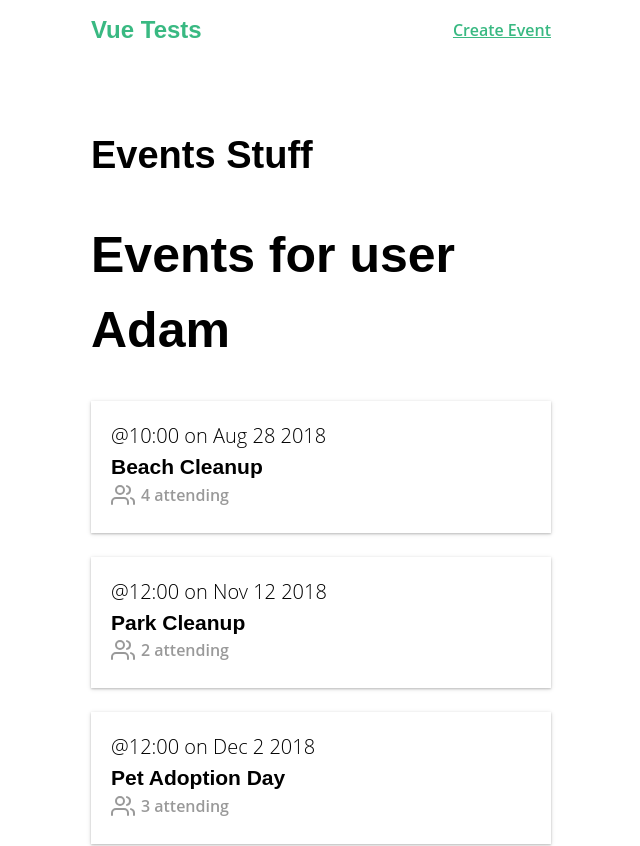
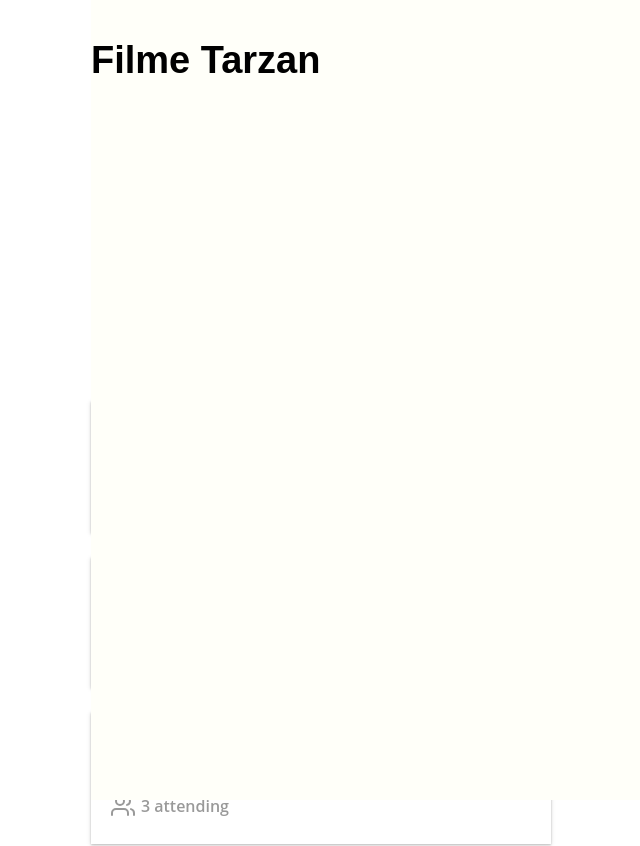
Before and after one commit to MisterDaniels/vue-component-design-pattern, a Vue app: page / in a window 1280 px wide. Shown: the top 846 px of the page, without its empty margins (319-959 px from the left). Built offline with nearby package versions, Linux system fonts and the light colour scheme; data requests are answered from the project's data file.

Commit message:
Created modal component to use Vue animation principles

```diff
--- /dev/null
+++ b/src/components/modal/index.vue
@@ -0,0 +1,28 @@
+<template>
+    <div class="modal">
+        <h2>Filme {{ movie.title }}</h2>
+    </div>
+</template>
+
+<script>
+    export default {
+        name: 'Modal',
+        props: {
+            movie: {
+                type: Object,
+                required: true
+            }
+        }
+    }
+</script>
+
+<style>
+    .modal {
+        position: absolute;
+        top: 0;
+        width: 50%;
+        height: 100%;
+        background-color: #fffff9;
+        z-index: 2;
+    }
+</style>
--- a/src/views/Home.vue
+++ b/src/views/Home.vue
@@ -13,6 +13,7 @@
       Next Page
     </router-link>
     <h2>Movies Stuff</h2>
+    <Modal :movie="movie" />
     <div class="movies-list">
       <MoviePoster title="Guardiões da Galáxia 2" image="https://www.emaisgoias.com.br/wp-content/uploads/2018/06/guardi%C3%B5es.jpg" length="120" />
       <MoviePoster image="https://i.insider.com/55789809f7b1051e008b5161?width=1100&format=jpeg&auto=webp" length="120" price="20"/>
@@ -27,15 +28,24 @@ import { mapState } from 'vuex';
 
 import MoviePoster from '@/components/movie-poster';
 import EventCard from '@/components/event-card';
+import Modal from '@/components/modal';
 
 export default {
   name: 'Home',
   components: {
     MoviePoster,
-    EventCard
+    EventCard,
+    Modal
   },
   props: {
     msg: String
+  },
+  data: function() {
+    return {
+      movie: {
+        title: 'Tarzan'
+      }
+    }
   },
   created() {
     this.perPage = 3;
```
